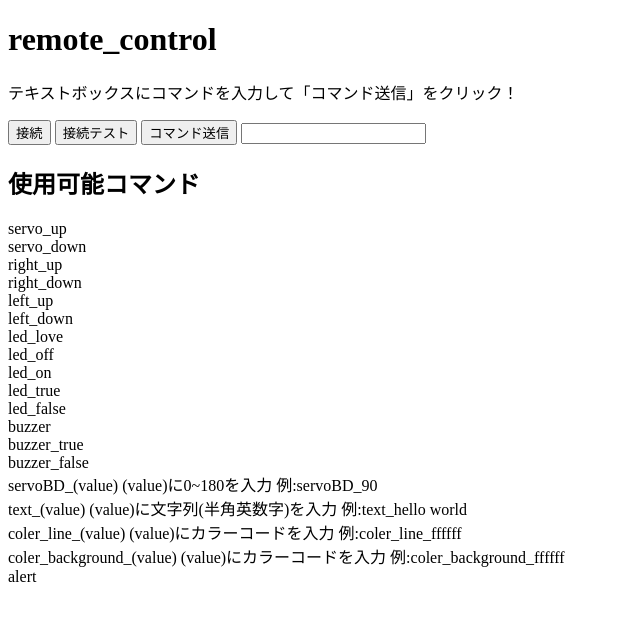
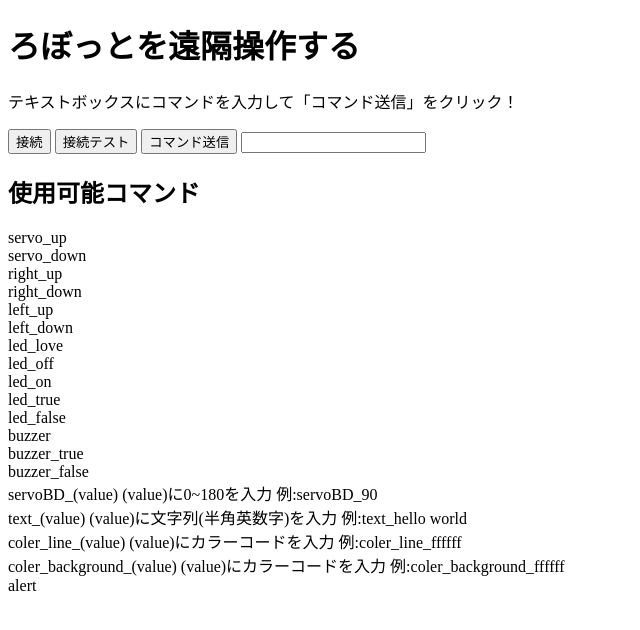
Before and after one commit to tairyou/remote, a plain HTML site: page index.html in a window 1280 px wide. Shown: the whole page, without its empty margins (0-640 px from the left). Drawn offline with Linux system fonts and the light colour scheme; no server answers.

Commit message:
Update index.html

```diff
--- a/index.html
+++ b/index.html
@@ -8,7 +8,7 @@
   </head>
   <body>
 
-    <h1>remote_control</h1>
+    <h1>ろぼっとを遠隔操作する</h1>
     <p>テキストボックスにコマンドを入力して「コマンド送信」をクリック！</p>
     <button onclick="onStartButtonClick()">接続</button>
     <button id="write01">接続テスト</button>
```
